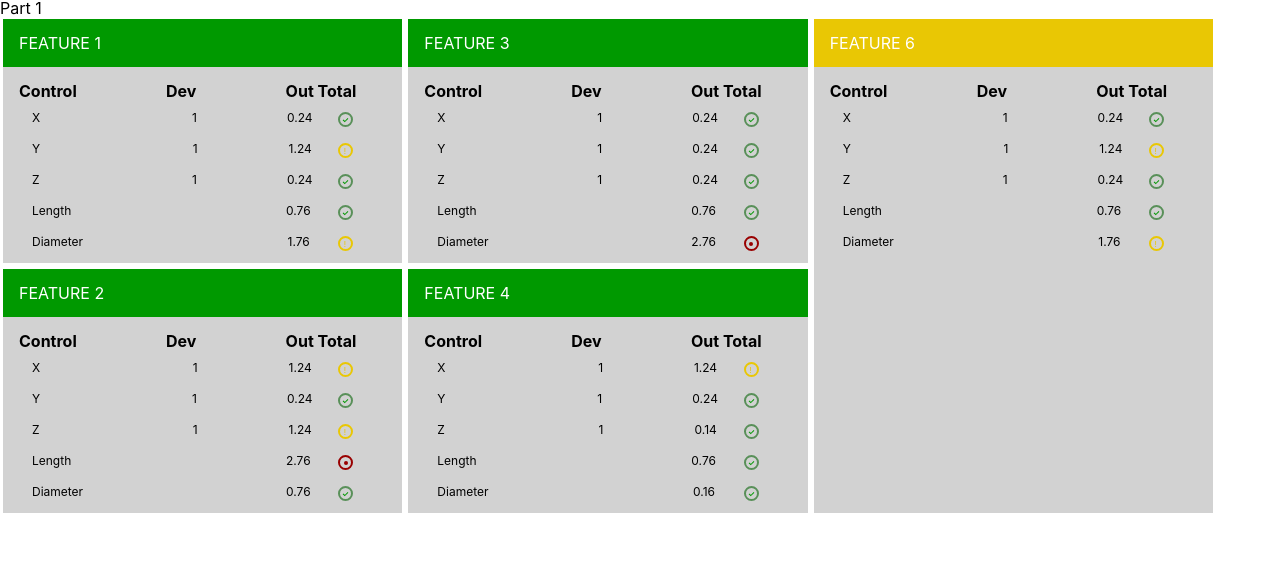
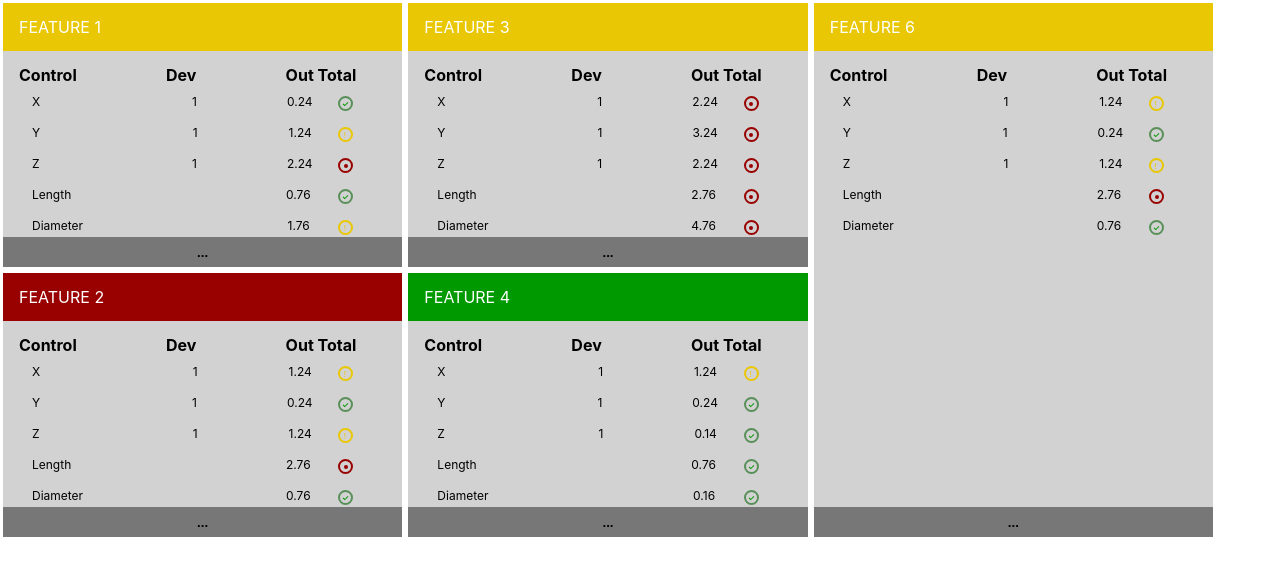
Before and after one commit to damorossi/abb, a React (Create React App) app: page / in a window 1280 px wide. Shown: the top 576 px of the page. Built offline with nearby package versions, Linux system fonts and the light colour scheme.

Commit message:
Several changes and values for more colors

```diff
--- a/src/App.js
+++ b/src/App.js
@@ -33,7 +33,6 @@ function App() {
 	}, 10000);
 	return (
 		<>
-			<h1>Part 1</h1>
 			<div className="features-listContainer">
 				{selectedItem && (
 					<div className="loquesea">
--- a/src/app.scss
+++ b/src/app.scss
@@ -10,6 +10,6 @@
 	&-listContainer {
 		display: flex;
 		flex-direction: row;
-		height: 500px;
+		height: 540px;
 	}
 }
--- a/src/colors.scss
+++ b/src/colors.scss
@@ -2,3 +2,4 @@ $bg-warn: #e9c704;
 $bg-success: #090;
 $bg-danger: #900;
 $bg: #d2d2d2;
+$bg-greenDark: #777;
--- a/src/components/FeaturesItemComponent.js
+++ b/src/components/FeaturesItemComponent.js
@@ -52,6 +52,7 @@ const FeaturesItemComponent = ({ feature, onClick, displayAllControls }) => {
 					)}
 				</div>
 			</div>
+			<button className="action"> ... </button>
 		</div>
 	);
 };
--- a/src/components/features.scss
+++ b/src/components/features.scss
@@ -45,19 +45,22 @@
 
 	&-selectedFeature {
 		display: flex;
-		height: 500px;
+		height: 100%;
 		max-width: 730px;
 	}
+
 	&-featureItem {
 		background-color: $bg;
 		border: solid white;
 		flex-basis: 50%;
 		overflow: hidden;
+		position: relative;
 
 		&:last-of-type {
 			flex-grow: 1;
 		}
 	}
+
 	&-flexHelper {
 		display: flex;
 		flex-wrap: wrap;
@@ -86,3 +89,13 @@
 	justify-content: space-between;
 	width: 50px;
 }
+
+.action {
+	background-color: $bg-greenDark;
+	bottom: 0px;
+	border: none;
+	font-weight: 900;
+	height: 30px;
+	position: absolute;
+	width: 100%;
+}
--- a/src/helpers/api-service.js
+++ b/src/helpers/api-service.js
@@ -22,7 +22,7 @@ const controls = [
 				name: 'z',
 				value: 14,
 				dev: 1,
-				devOutTotal: 0.24
+				devOutTotal: 2.24
 			},
 			{
 				id: 4,
@@ -86,14 +86,14 @@ const controls = [
 				name: 'x',
 				value: 23,
 				dev: 1,
-				devOutTotal: 1.24
+				devOutTotal: 3.24
 			},
 			{
 				id: 12,
 				name: 'y',
 				value: 12,
 				dev: 1,
-				devOutTotal: 1.24
+				devOutTotal: 4.24
 			},
 			{
 				id: 13,
@@ -106,7 +106,7 @@ const controls = [
 				id: 14,
 				name: 'length',
 				value: 0.57,
-				devOutTotal: 1.76
+				devOutTotal: 4.76
 			},
 			{
 				id: 15,
@@ -125,33 +125,33 @@ const controls = [
 				name: 'x',
 				value: 23,
 				dev: 1,
-				devOutTotal: 0.24
+				devOutTotal: 2.24
 			},
 			{
 				id: 17,
 				name: 'y',
 				value: 12,
 				dev: 1,
-				devOutTotal: 0.24
+				devOutTotal: 3.24
 			},
 			{
 				id: 18,
 				name: 'z',
 				value: 14,
 				dev: 1,
-				devOutTotal: 0.24
+				devOutTotal: 2.24
 			},
 			{
 				id: 19,
 				name: 'length',
 				value: 0.57,
-				devOutTotal: 0.76
+				devOutTotal: 2.76
 			},
 			{
 				id: 20,
 				name: 'diameter',
 				value: 2.4,
-				devOutTotal: 2.76
+				devOutTotal: 4.76
 			}
 		]
 	},
@@ -200,31 +200,31 @@ const partsMock = [
 	{
 		feature: {
 			id: 1,
-			controls: [controls[0], controls[1], controls[0], controls[2], controls[0]]
+			controls: [controls[0], controls[1], controls[0], controls[2]]
 		}
 	},
 	{
 		feature: {
 			id: 2,
-			controls: [controls[4], controls[2], controls[3], controls[0], controls[1]]
+			controls: [controls[4], controls[2], controls[3], controls[0]]
 		}
 	},
 	{
 		feature: {
 			id: 3,
-			controls: [controls[3], controls[0], controls[1], controls[1], controls[0]]
+			controls: [controls[3], controls[2], controls[1], controls[1]]
 		}
 	},
 	{
 		feature: {
 			id: 4,
-			controls: [controls[1], controls[4], controls[1], controls[1], controls[2]]
+			controls: [controls[1], controls[4], controls[1], controls[1]]
 		}
 	},
 	{
 		feature: {
 			id: 6,
-			controls: [controls[0], controls[2], controls[3], controls[1], controls[2]]
+			controls: [controls[4], controls[4], controls[4], controls[4]]
 		}
 	}
 ];
```
